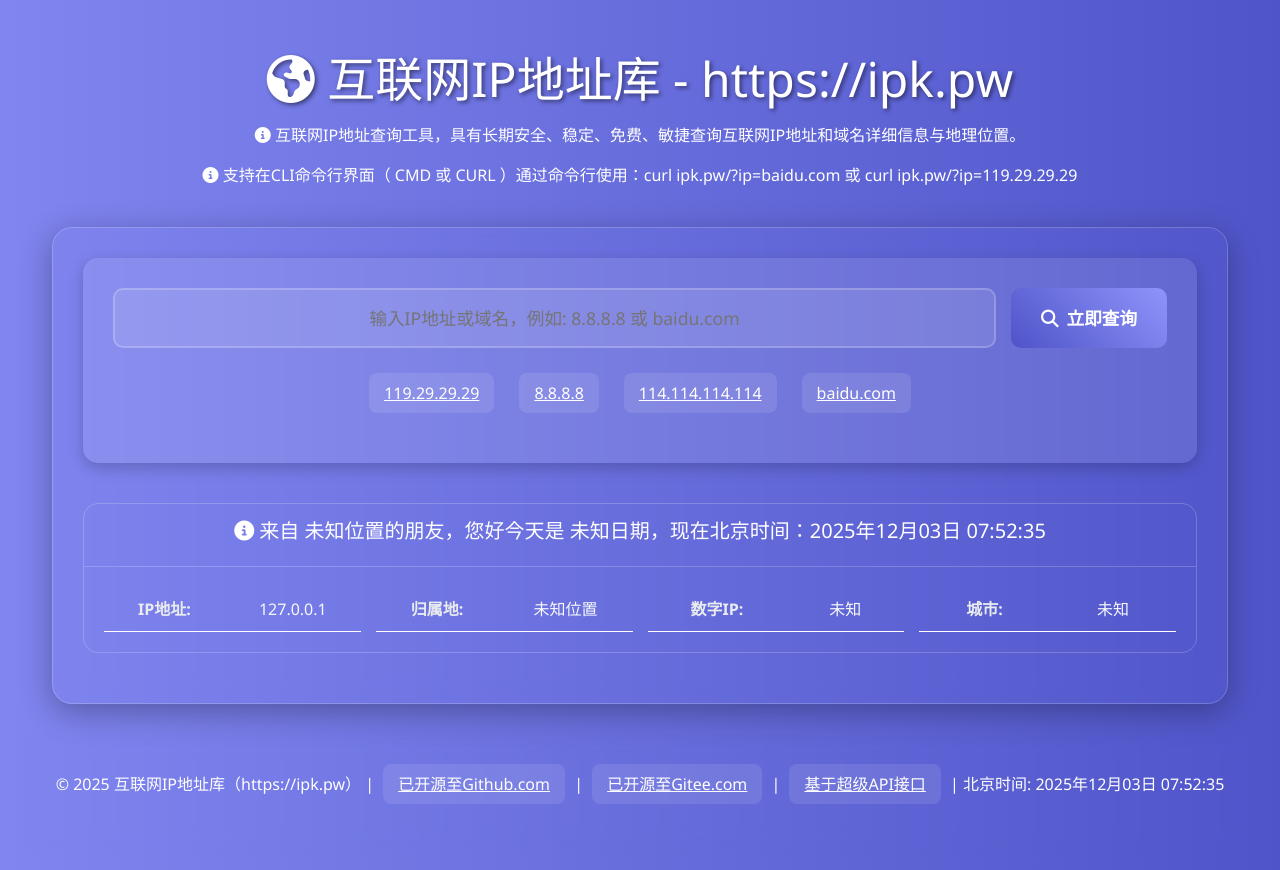
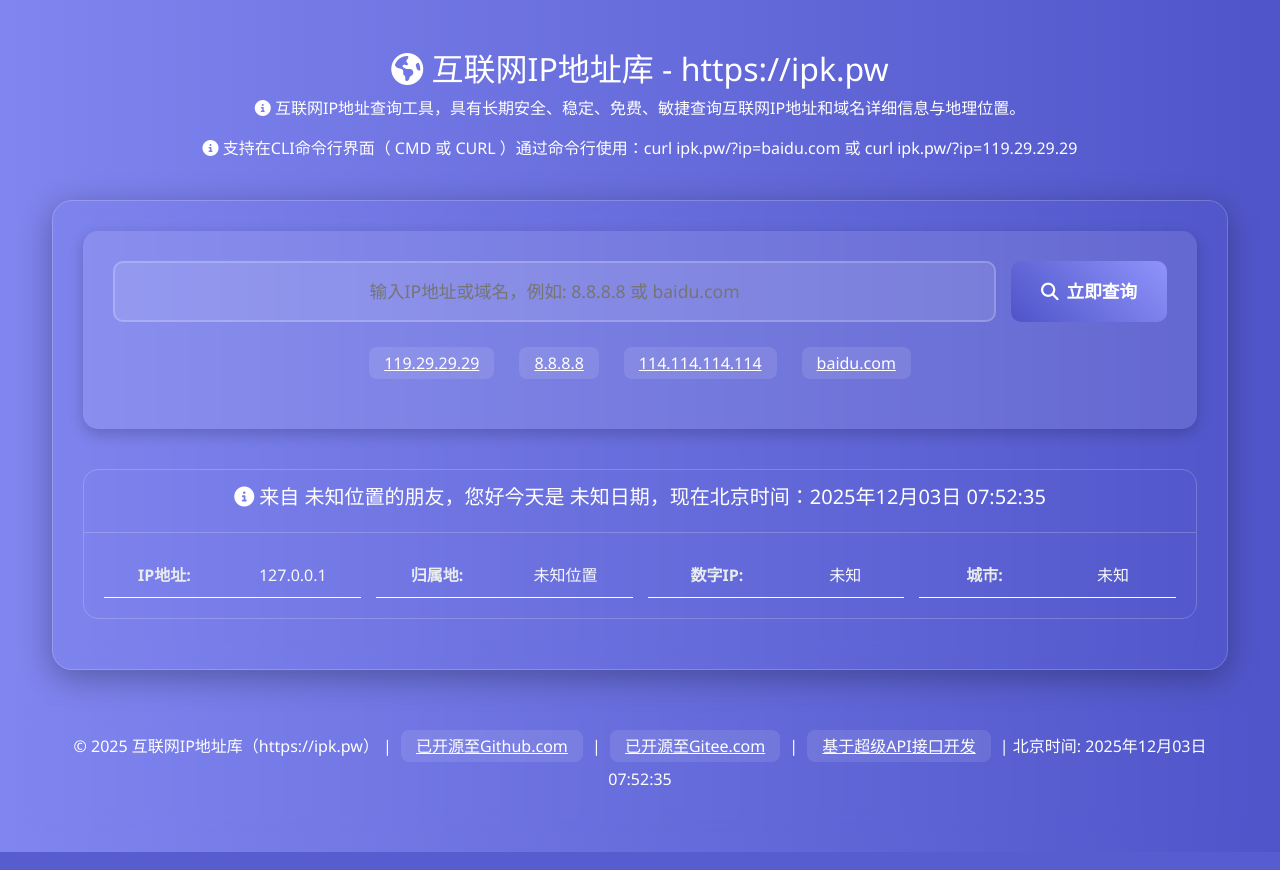
Before and after one commit to GitFn/ipk.pw, a PHP site: page /index.php in a window 1280 px wide. Run offline with PHP 8.4, Linux system fonts and the light colour scheme; data that the repository does not hold is empty.

Commit message:
Update footer links and adjust padding

```diff
--- a/PHP/index.php
+++ b/PHP/index.php
@@ -428,7 +428,7 @@ function getLocationDetail($data, $field) {
             color: #fff;
             background: rgba(255, 255, 255, 0.1);
             border-radius: 8px;
-            padding: 8px 15px;
+            padding: 4px 15px;
             margin: 5px;
             display: inline-block;
             transition: all 0.3s;
@@ -496,7 +496,7 @@ function getLocationDetail($data, $field) {
 <body>
     <div class="container">
         <div class="query-hero">
-            <h1><i class="fas fa-globe-americas"></i> 互联网IP地址库 - https://ipk.pw</h1>
+            <h2><i class="fas fa-globe-americas"></i> 互联网IP地址库 - https://ipk.pw</h2>
             <p><i class="fas fa-info-circle"></i> 互联网IP地址查询工具，具有长期安全、稳定、免费、敏捷查询互联网IP地址和域名详细信息与地理位置。</p>
             <p><i class="fas fa-info-circle"></i> 支持在CLI命令行界面（ CMD 或 CURL ）通过命令行使用：curl ipk.pw/?ip=baidu.com 或 curl ipk.pw/?ip=119.29.29.29</p>
         </div>
@@ -720,7 +720,7 @@ function getLocationDetail($data, $field) {
     </div>
 
     <footer style="text-align:center; padding:25px; width:100%;  backdrop-filter:blur(10px); border-radius:15px;">
-        <p>© <?= date('Y') ?> 互联网IP地址库（https://ipk.pw） | <a href="https://github.com/GitFn/ipk.pw" class="history-item" target="_blank">已开源至Github.com</a> | <a href="https://gitee.com/GitFn/ipk.pw" class="history-item" target="_blank">已开源至Gitee.com</a> | <a href="https://apikey.net/api/" class="history-item" target="_blank">基于超级API接口</a> | 北京时间: <span id="fullTime"><?= $server_time ?></span></p>
+        <p>© <?= date('Y') ?> 互联网IP地址库（https://ipk.pw） | <a href="https://github.com/GitFn/ipk.pw" class="history-item" target="_blank">已开源至Github.com</a> | <a href="https://gitee.com/GitFn/ipk.pw" class="history-item" target="_blank">已开源至Gitee.com</a> | <a href="https://apikey.net/api/" class="history-item" target="_blank">基于超级API接口开发</a> | 北京时间: <span id="fullTime"><?= $server_time ?></span></p>
     </footer>
 
     <script>
```
